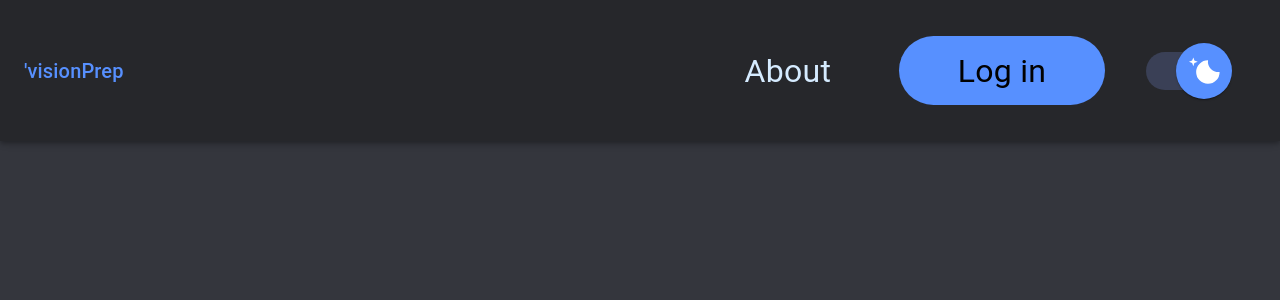
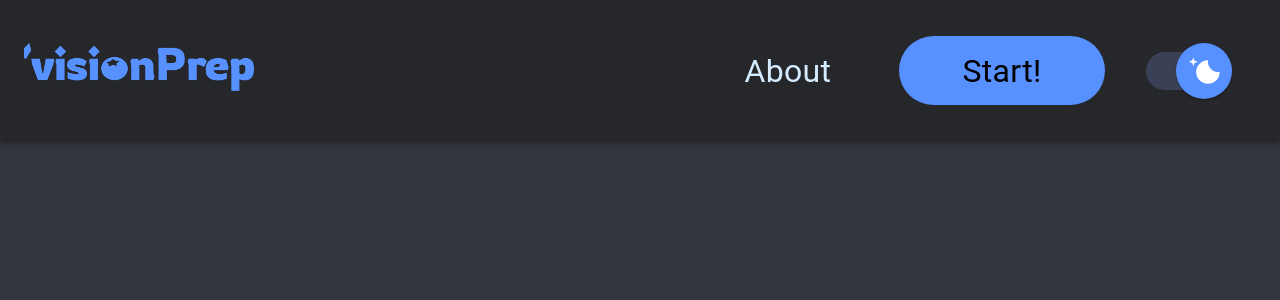
Before and after one commit to emlyqi/visionPrep, a React (Create React App) app in the folder frontend/: page / in a window 1280 px wide. Shown: the top 300 px of the page. Built offline with nearby package versions, Linux system fonts and the light colour scheme.

Commit message:
logo! + delete login

```diff
--- a/frontend/src/App.js
+++ b/frontend/src/App.js
@@ -1,6 +1,6 @@
-import { initializeApp } from 'firebase/app';
-import { getAnalytics } from "firebase/analytics";
-import { getAuth, signInWithRedirect, getRedirectResult, GoogleAuthProvider } from "firebase/auth";
+// import { initializeApp } from 'firebase/app';
+// import { getAnalytics } from "firebase/analytics";
+// import { getAuth, signInWithRedirect, getRedirectResult, GoogleAuthProvider } from "firebase/auth";
 
 
 function App() {
--- a/frontend/src/components/Navbar.js
+++ b/frontend/src/components/Navbar.js
@@ -1,4 +1,4 @@
-import React from 'react'
+import React, { useState } from 'react';
 import { Link } from 'react-router-dom';
 import AppBar from '@mui/material/AppBar';
 import Box from '@mui/material/Box';
@@ -15,8 +15,8 @@ import FormGroup from '@mui/material/FormGroup';
 import FormControlLabel from '@mui/material/FormControlLabel';
 import Switch from '@mui/material/Switch';
 import Stack from '@mui/material/Stack';
-import BlueLogo from '../assets/visionprep logo blue.png';
-import WhiteLogo from '../assets/visionprep logo blue.png';
+import blueLogo from '../assets/visionprep logo blue.png';
+import whiteLogo from '../assets/visionprep logo white.png';
 
 function Navbar(props) {
     const [mobileOpen, setMobileOpen] = React.useState(false);
@@ -73,6 +73,9 @@ function Navbar(props) {
         },
       }));
 
+      // change logo on hover
+      const [over, setOver] = useState(false);
+
     return (
       <Box sx={{ display: 'flex' }}>
         <CssBaseline />
@@ -84,13 +87,27 @@ function Navbar(props) {
               sx={{mr: 2, display: { sm: 'none' } }}
             >
             </IconButton>
+            <div
+              onMouseOver={() => setOver(true)}
+              onMouseOut={() => setOver(false)}
+            >
+              <a href="/">
+                <img
+                  src={over ? whiteLogo : blueLogo}
+                  alt="'visionPrep Logo"
+                  style={{
+                    width:'auto',
+                    height:'3rem',
+                  }}
+                />
+              </a>
+            </div>
             <Typography
               variant="h6"
               component="div"
               color="#5790FF"
               sx={{ flexGrow: 1, display: { xs: 'none', sm: 'block' } }}
             >
-              'visionPrep
             </Typography>
             <List>
                 <ListItem>
@@ -113,7 +130,7 @@ function Navbar(props) {
 
                 <List>
                     <ListItem disablePadding>
-                        <ListItemButton component={Link} to="/login" style={{borderRadius: '2.375rem', margin:'1.94rem', width: '12.875rem', height: '4.3125rem' }}
+                        <ListItemButton component={Link} to="/upload" style={{borderRadius: '2.375rem', margin:'1.94rem', width: '12.875rem', height: '4.3125rem' }}
                             sx={{
                                 backgroundColor: '#5790FF',
                                 transition: '.4s',
@@ -127,7 +144,7 @@ function Navbar(props) {
                                 color: '#010101',
                                 fontFamily: 'Roboto'
                               }}>
-                            <ListItemText primaryTypographyProps={{fontSize: '2rem'}} primary="Log in" />
+                            <ListItemText primaryTypographyProps={{fontSize: '2rem'}} primary="Start!" />
                         </ListItemButton>
                     </ListItem>
                 </List>
--- a/frontend/src/pages/LoginPage.js
+++ b/frontend/src/pages/LoginPage.js
@@ -1,53 +1,53 @@
-import React from 'react';
-import Login from '../components/Login';
+// import React from 'react';
+// import Login from '../components/Login';
 
-import { initializeApp } from 'firebase/app';
-import { getAnalytics } from 'firebase/analytics';
-import { getAuth, signInWithPopup, GoogleAuthProvider } from "firebase/auth";
+// import { initializeApp } from 'firebase/app';
+// import { getAnalytics } from 'firebase/analytics';
+// import { getAuth, signInWithPopup, GoogleAuthProvider } from "firebase/auth";
 
 
 
-function LoginPage() {
-  const firebaseConfig = {
-    apiKey: "AIzaSyBFbLHOATtSsbHDQnkXydDUusJTkin2cZE",
-    authDomain: "visionprep24.firebaseapp.com",
-    projectId: "visionprep24",
-    storageBucket: "visionprep24.appspot.com",
-    messagingSenderId: "92425337934",
-    appId: "1:92425337934:web:5579b5e7a9f7570974171f",
-    measurementId: "G-598PF2WFSC"
-  };
+// function LoginPage() {
+//   const firebaseConfig = {
+//     apiKey: "AIzaSyBFbLHOATtSsbHDQnkXydDUusJTkin2cZE",
+//     authDomain: "visionprep24.firebaseapp.com",
+//     projectId: "visionprep24",
+//     storageBucket: "visionprep24.appspot.com",
+//     messagingSenderId: "92425337934",
+//     appId: "1:92425337934:web:5579b5e7a9f7570974171f",
+//     measurementId: "G-598PF2WFSC"
+//   };
 
-  const app = initializeApp(firebaseConfig);
-  const analytics = getAnalytics(app);
+//   const app = initializeApp(firebaseConfig);
+//   const analytics = getAnalytics(app);
 
-  const provider = new GoogleAuthProvider();
-  const auth = getAuth();
-  signInWithPopup(auth, provider)
-    .then((result) => {
-      // This gives you a Google Access Token. You can use it to access the Google API.
-      const credential = GoogleAuthProvider.credentialFromResult(result);
-      const token = credential.accessToken;
-      // The signed-in user info.
-      const user = result.user;
-      // IdP data available using getAdditionalUserInfo(result)
-      // ...
-    }).catch((error) => {
-      // Handle Errors here.
-      const errorCode = error.code;
-      const errorMessage = error.message;
-      // The email of the user's account used.
-      const email = error.customData.email;
-      // The AuthCredential type that was used.
-      const credential = GoogleAuthProvider.credentialFromError(error);
-      // ...
-    });
+//   const provider = new GoogleAuthProvider();
+//   const auth = getAuth();
+//   signInWithPopup(auth, provider)
+//     .then((result) => {
+//       // This gives you a Google Access Token. You can use it to access the Google API.
+//       const credential = GoogleAuthProvider.credentialFromResult(result);
+//       const token = credential.accessToken;
+//       // The signed-in user info.
+//       const user = result.user;
+//       // IdP data available using getAdditionalUserInfo(result)
+//       // ...
+//     }).catch((error) => {
+//       // Handle Errors here.
+//       const errorCode = error.code;
+//       const errorMessage = error.message;
+//       // The email of the user's account used.
+//       const email = error.customData.email;
+//       // The AuthCredential type that was used.
+//       const credential = GoogleAuthProvider.credentialFromError(error);
+//       // ...
+//     });
 
-  return (
-    <div style={{ backgroundColor: '#34363D', height: '100vh'}}>
-        <Login />
-    </div>
-  )
-}
+//   return (
+//     <div style={{ backgroundColor: '#34363D', height: '100vh'}}>
+//         <Login />
+//     </div>
+//   )
+// }
 
-export default LoginPage;
+// export default LoginPage;
```
